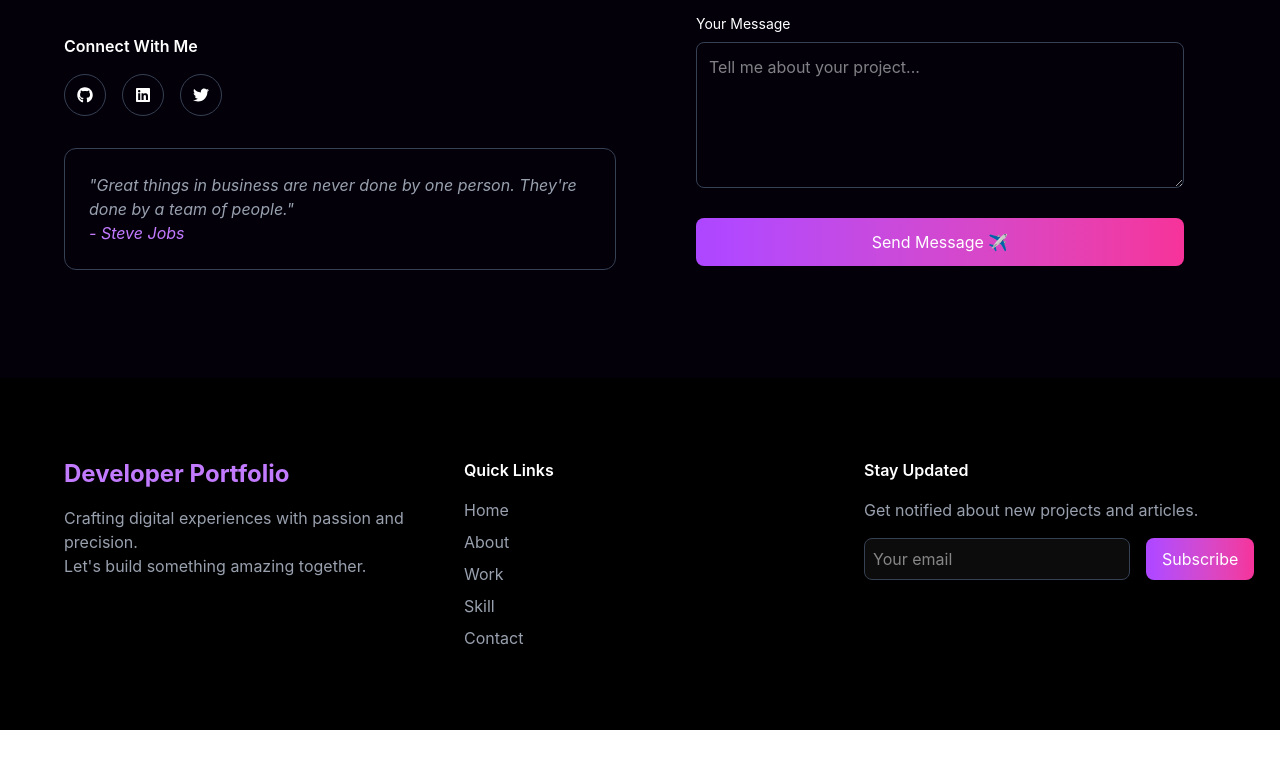
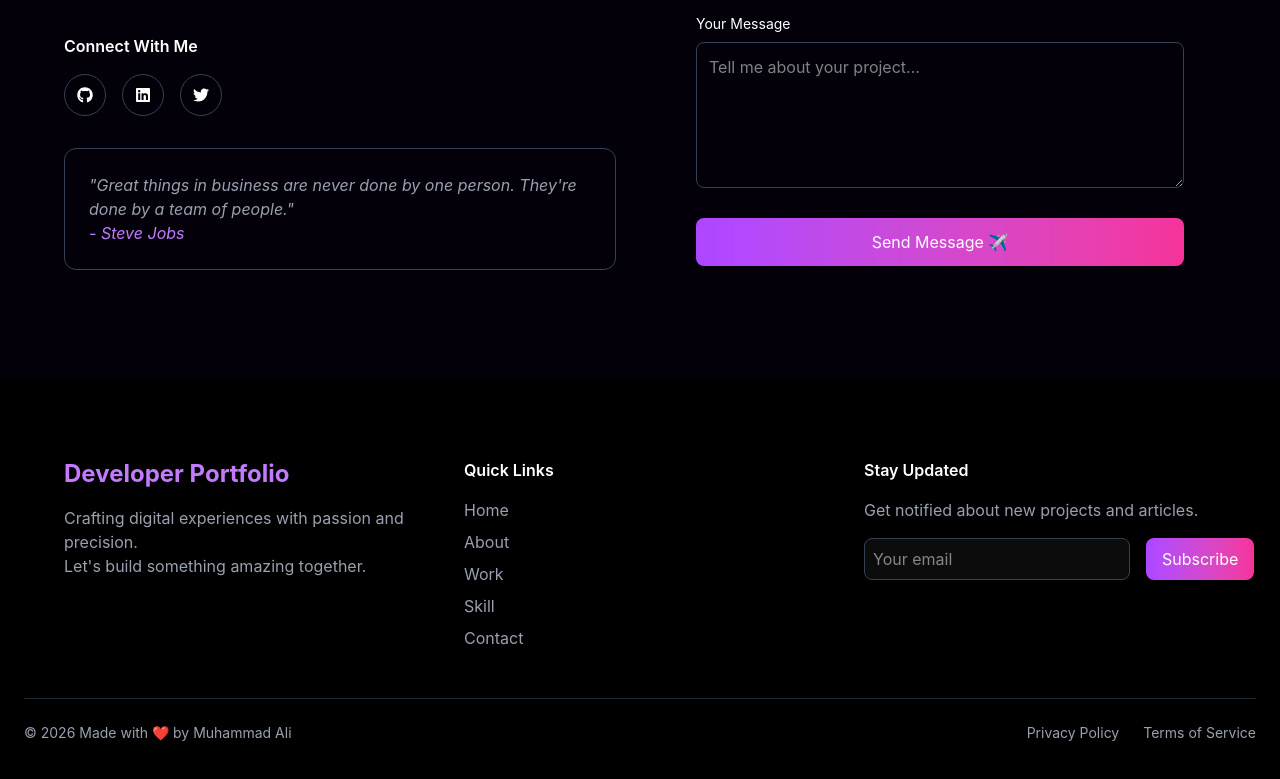
Before and after one commit to muhammad230/Mohdsite.com, a React (Vite) app: page / in a window 1280 px wide. Shown: the part 4738-5517 px from the top of the page. Before the commit the page ends 5468 px from the top, so only its background shows below. Built offline with nearby package versions, Linux system fonts and the light colour scheme.

Commit message:
add last section

```diff
--- a/src/Components/Footer.jsx
+++ b/src/Components/Footer.jsx
@@ -63,6 +63,21 @@ const Footer = () => {
               </div>
         </div>
       </div>
+      {/* bottom line */}
+      <div className="border-t border-gray-800 mt-12 pt-6 flex flex-col md:flex-row justify-between items-center text-gray-400 text-sm">
+
+         <p>© 2026 Made with ❤️ by Muhammad Ali</p>
+
+         <div className="flex gap-6 mt-4 md:mt-0">
+            <span className="hover:text-purple-400 cursor-pointer">
+              Privacy Policy
+               </span>
+               <span className="hover:text-white cursor-pointer">
+            Terms of Service
+          </span>
+         </div>
+
+      </div>
     </footer>
   );
 };
```
